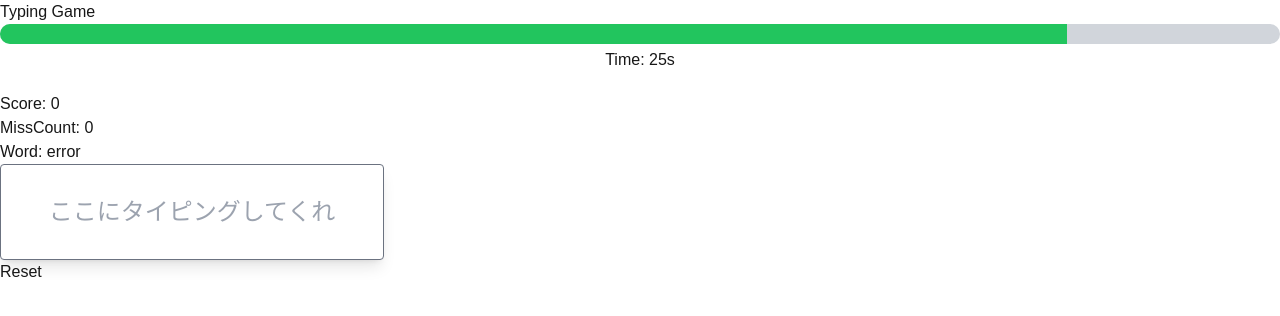
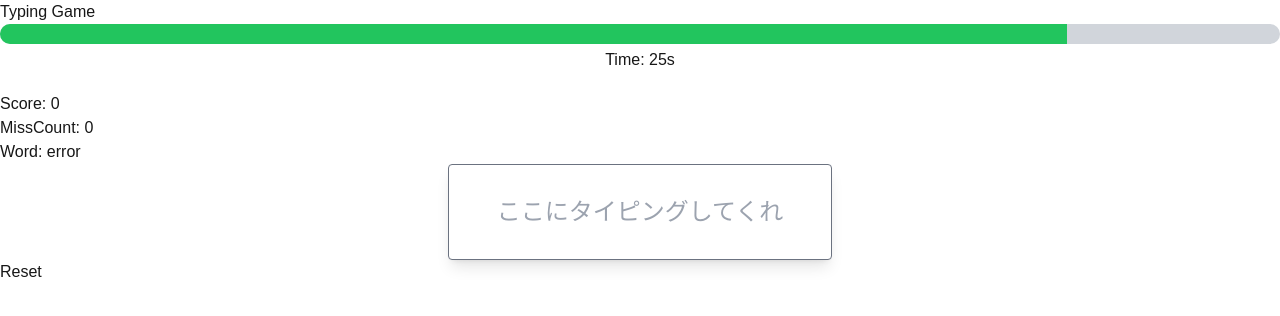
Before and after one commit to Takeaio/TypingGame, a Next.js app in the folder frontend/: page / in a window 1280 px wide. Shown: the top 316 px of the page. Built offline with nearby package versions, Linux system fonts and the light colour scheme; no server answers.

Commit message:
入力スペースの編集

```diff
--- a/frontend/components/input.tsx
+++ b/frontend/components/input.tsx
@@ -4,8 +4,10 @@ import React, { useState, useEffect } from 'react';
 
 
 const styles = {
-    box:`
-
+    container:`
+        flex
+        items-center
+        justify-center
     `,
     InputBox:`
         text-black
@@ -31,7 +33,7 @@ interface InputProps{
 
 const Input: React.FC<InputProps> = (props) => {
   return (
-    <div className={styles.box} >
+    <div className={styles.container} >
         <input className={styles.InputBox} type='text' value={props.input} onChange={props.onChange} placeholder='ここにタイピングしてくれ' />
 
     </div>
```
